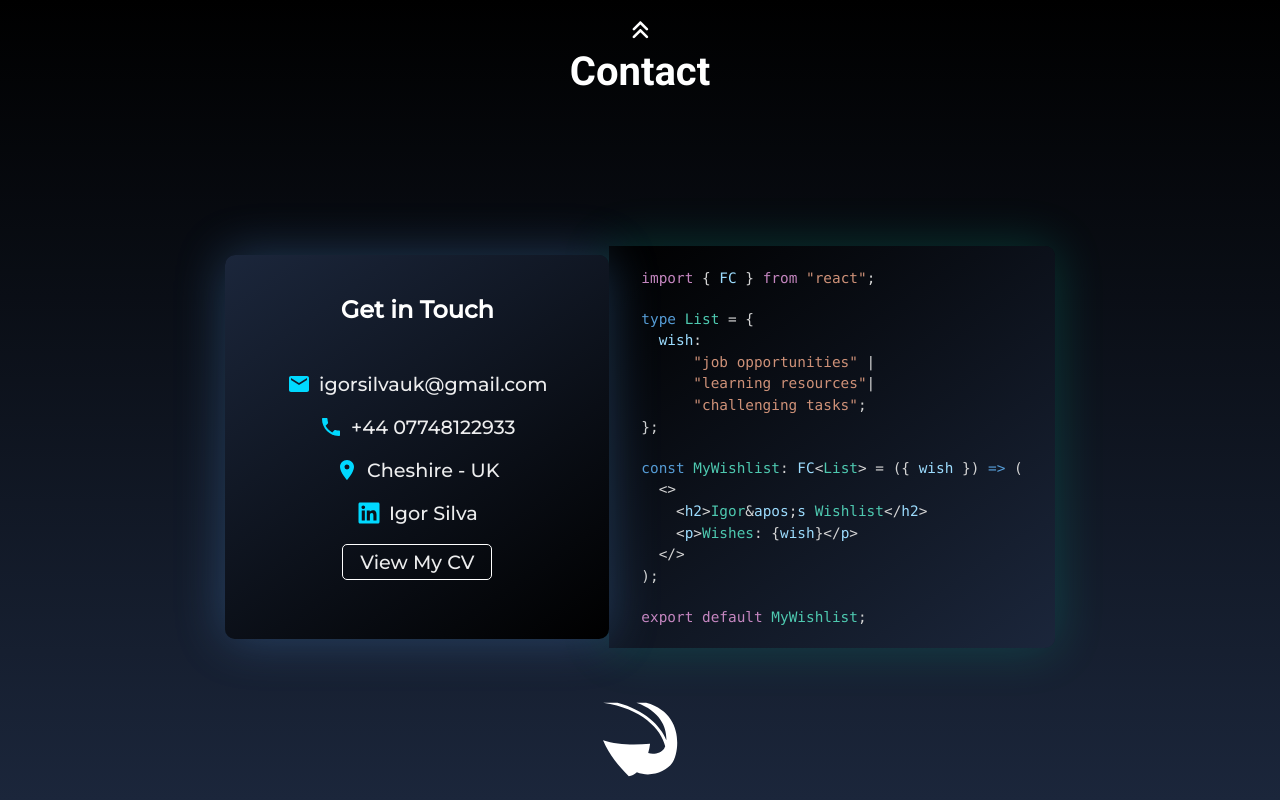
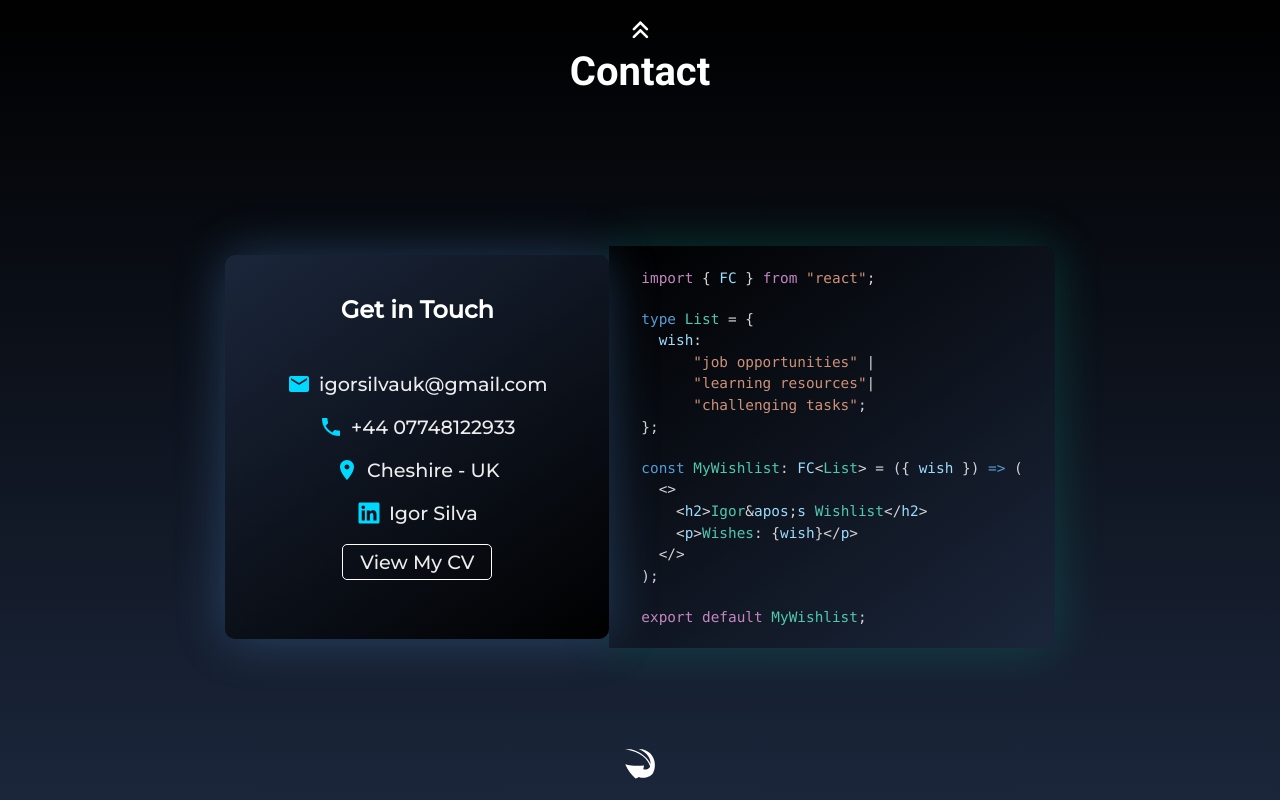
Before and after one commit to IgorSilva0/my-portfolio, a Next.js app: page / in a window 1280 px wide. Both pictures are taken after a click on the link "CONTACT". Built offline with nearby package versions, Linux system fonts and the light colour scheme.

Commit message:
icon on contact section size reduced

```diff
--- a/app/page.tsx
+++ b/app/page.tsx
@@ -120,7 +120,7 @@ const Home = () => {
           <h1 className={styles.contactTitle}>Contact</h1>
         </motion.div>
         <Contact/>
-        {current === 'contact' ? <GiReturnArrow className={styles.arrowDown} style={{ opacity: arrowVisible, fontSize: '5rem' }} onClick={()=>handleClick('home')}/> : null}
+        {current === 'contact' ? <GiReturnArrow className={styles.arrowDown} style={{ opacity: arrowVisible, fontSize: '2rem' }} onClick={()=>handleClick('home')}/> : null}
       </section>
     </>
   );
```
